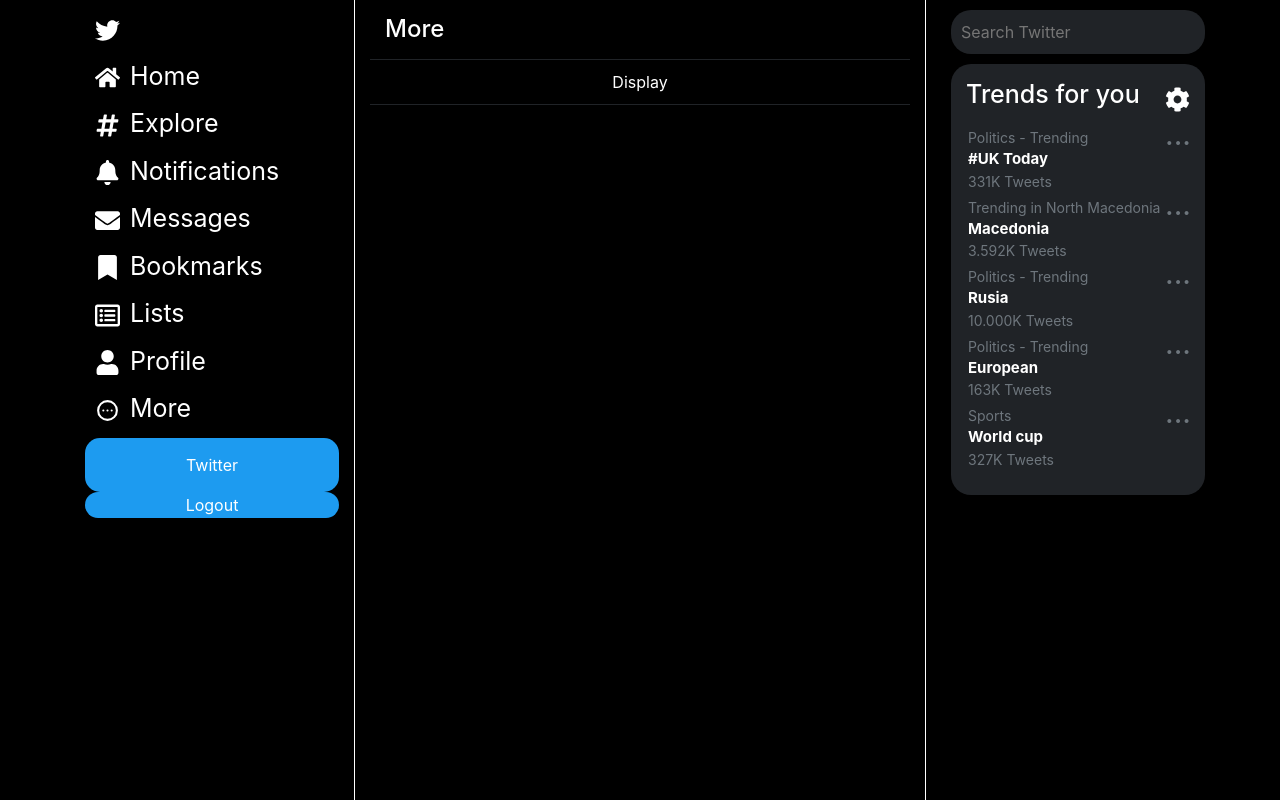
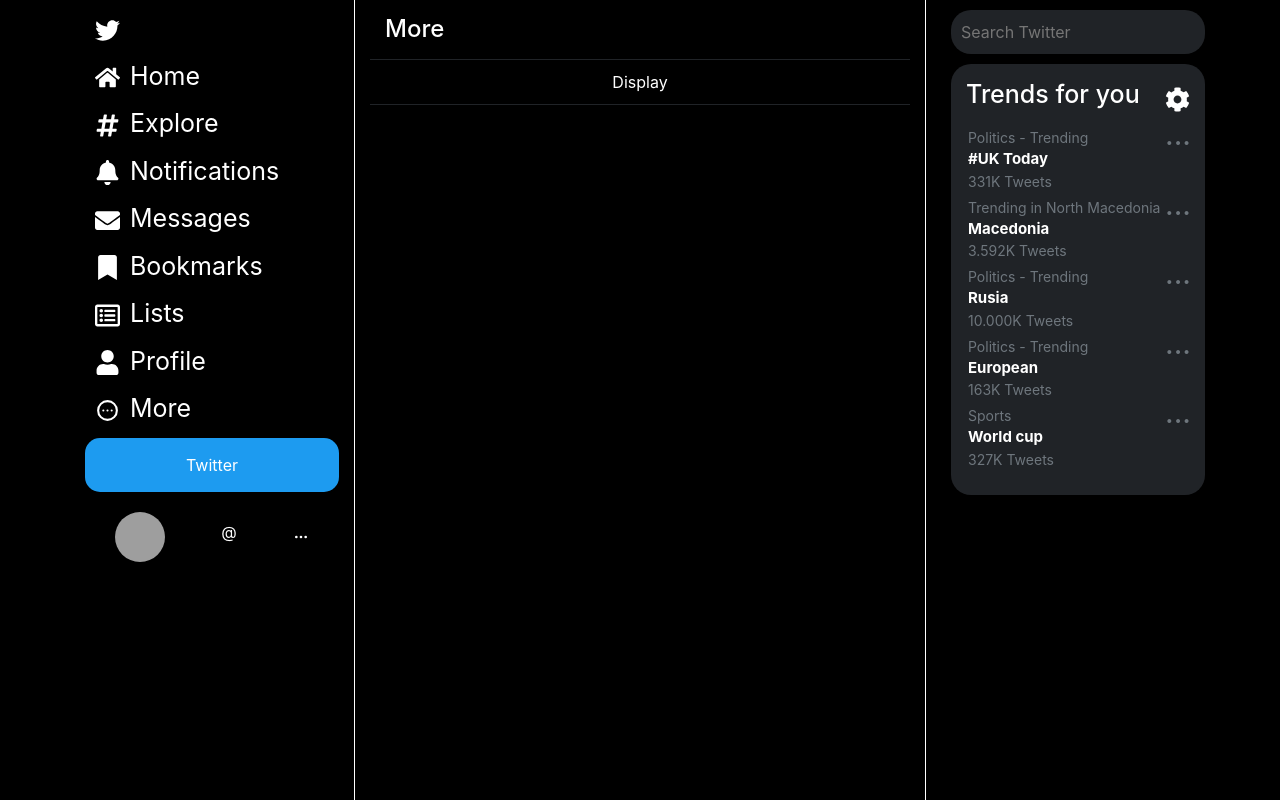
Before and after one commit to vlatko123/newtwitterapp, a React (Create React App) app: page /more in a window 1280 px wide. Built offline with nearby package versions, Linux system fonts and the light colour scheme; no server answers; grey boxes are pictures that could not be loaded.

Commit message:
Change Password + logout button

```diff
--- /dev/null
+++ b/src/components copy/modal/EditProfile.tsx
@@ -0,0 +1,94 @@
+import React, {useContext} from 'react';
+import {Modal} from 'react-bootstrap';
+import {ModalContext} from '../../context/ModalContext';
+import styled from 'styled-components';
+import {Button as Btn} from '../../components copy/button/Button';
+import {useForm} from 'react-hook-form';
+import {changePassword} from '../../mockApi/login';
+
+interface Props {
+  username: string;
+  newPassword: string;
+  repeatPassword: string;
+}
+
+export const EditProfile = () => {
+  const {show, handleClose} = useContext(ModalContext);
+
+  const {
+    register,
+    handleSubmit,
+    formState: {errors},
+  } = useForm<Props>({mode: 'onChange'});
+
+  const onSubmit = (data: Props) => {
+    if (data.newPassword === data.repeatPassword) {
+      changePassword(data.newPassword);
+    }
+  };
+
+  return (
+    <div>
+      <Modal show={show} onHide={handleClose}>
+        <form onSubmit={handleSubmit(onSubmit)}>
+          <Modal.Header>
+            <Modal.Title>
+              <div className="closeBtn" onClick={handleClose}>
+                X
+              </div>
+            </Modal.Title>
+          </Modal.Header>
+          <Modal.Body>
+            <h1 style={{color: 'white', textAlign: 'center', margin: '20px 0'}}>
+              Edit your profile
+            </h1>
+
+            <Styled.Input
+              placeholder="New password"
+              type="password"
+              {...register('newPassword', {
+                required: 'It is required',
+                minLength: 2,
+                validate: (newPassword: any) => newPassword.length > 4,
+              })}
+            />
+            {errors?.newPassword?.message ? null : (
+              <Styled.Input
+                placeholder="repeat password"
+                type="password"
+                {...register('repeatPassword', {
+                  required: 'Confirm password',
+                  minLength: 2,
+                  validate: (repeatPassword: any) => repeatPassword.length > 4,
+                })}
+              />
+            )}
+          </Modal.Body>
+          <Modal.Footer>
+            <Btn
+              name="Save"
+              type="submit"
+              backgroundColor="white"
+              color="black"
+              borderRadius="20px"
+              padding="10px 5px"
+              onClick={handleClose}
+            />
+          </Modal.Footer>
+        </form>
+      </Modal>
+    </div>
+  );
+};
+
+const Styled = {
+  Input: styled.input`
+    width: 100%;
+    padding: 10px 5px;
+    background: transparent;
+    border: 1pa solid grey;
+    border-radius: 5px;
+    margin-bottom: 10px;
+    color: white;
+  `,
+};
--- /dev/null
+++ b/src/containers/home/components/main/profile/Profile.tsx
@@ -0,0 +1,125 @@
+import React, {useContext} from 'react';
+import styled from 'styled-components';
+import {PageWrapper} from '../../../../../components copy/pageWrapper/PageWrapper';
+import {FaArrowLeft} from 'react-icons/fa';
+import {Heading} from '../../../../../components copy/heading/Heading';
+import {useNavigate} from 'react-router-dom';
+import {AuthContext} from '../../../../../context/AuthContext';
+import {Button as Btn} from '../../../../../components copy/button/Button';
+import {ModalContext} from '../../../../../context/ModalContext';
+import {GoCalendar} from 'react-icons/go';
+import {EditProfile} from '../../../../../components copy/modal/EditProfile';
+
+export const Profile = () => {
+  const navigate = useNavigate();
+  const {user, registeredUser} = useContext(AuthContext);
+  const username = user?.username;
+  const registeredUsername = registeredUser?.registerUsername;
+
+  const {handleShow} = useContext(ModalContext);
+
+  return (
+    <PageWrapper>
+      <EditProfile />
+      <Styled.Container className="col-6">
+        <Styled.HeadingWrapper>
+          <Styled.SpanWrapper onClick={() => navigate('/')}>
+            <FaArrowLeft />
+          </Styled.SpanWrapper>
+          {/*@ts-ignore*/}
+          <Heading title={username ? username : registeredUsername} />
+        </Styled.HeadingWrapper>
+        <Styled.HeadingImage>
+          <img
+            src="https://images.unsplash.com/photo-1528465424850-54d22f092f9d?ixlib=rb-1.2.1&ixid=MnwxMjA3fDB8MHxzZWFyY2h8MXx8Y292ZXIlMjBwaG90b3xlbnwwfHwwfHw%3D&w=1000&q=80"
+            alt="cover"
+            style={{width: '100%'}}
+          />
+        </Styled.HeadingImage>
+        <Styled.Wrapper>
+          <Styled.AvatarWrapper>
+            <Styled.Avatar src="https://i.pravatar.cc/100" alt="avatar" />
+          </Styled.AvatarWrapper>
+
+          <Btn
+            name="Edit Profile"
+            backgroundColor="transparent"
+            color="white"
+            borderRadius="10px"
+            border="2px solid white"
+            margin="15px 10px 0 0"
+            onClick={handleShow}
+          />
+        </Styled.Wrapper>
+        <Styled.ProfileInfo>
+          <h4>{username ? username : registeredUsername}</h4>
+          <h5>{username ? username : registeredUsername}</h5>
+          <div>
+            <GoCalendar /> Joined date
+          </div>
+          <Styled.Followers>
+            <Styled.Following>10 Following</Styled.Following>
+            <p>10 Followers</p>
+          </Styled.Followers>
+        </Styled.ProfileInfo>
+      </Styled.Container>
+    </PageWrapper>
+  );
+};
+
+const Styled = {
+  Container: styled.div`
+    width: 100%;
+    color: white;
+    padding: 0;
+  `,
+  HeadingWrapper: styled.div`
+    display: flex;
+    align-items: center;
+    justify-content: flex-start;
+    margin-left: 10px;
+  `,
+  SpanWrapper: styled.span`
+    display: flex;
+    align-items: center;
+    justify-content: center;
+    font-size: 20px;
+    width: 30px;
+    height: 30px;
+    &:hover {
+      border-radius: 50%;
+      background-color: rgb(32, 35, 39);
+    }
+  `,
+  HeadingImage: styled.div`
+    width: 100%;
+    border-bottom: 3px solid white;
+  `,
+  Wrapper: styled.div`
+    display: flex;
+    justify-content: space-between;
+  `,
+  AvatarWrapper: styled.div`
+    display: flex;
+    flex: 5;
+    margin: -10% 0 0 10px;
+  `,
+  Avatar: styled.img`
+    width: 100px;
+    height: 100px;
+    border-radius: 50%;
+    border: 3px solid white;
+  `,
+  ProfileInfo: styled.div`
+    display: flex;
+    flex-direction: column;
+    justify-content: flex-start;
+    margin: 30px 0 20px 20px;
+  `,
+  Followers: styled.div`
+    display: flex;
+  `,
+  Following: styled.p`
+    margin-right: 10px;
+  `,
+};
--- /dev/null
+++ b/src/containers/navbar/LogoutBtn.tsx
@@ -0,0 +1,48 @@
+import React, {useContext} from 'react';
+import {FiMoreHorizontal} from 'react-icons/fi';
+import styled from 'styled-components';
+import {AuthContext} from '../../context/AuthContext';
+
+export const LogoutBtn = () => {
+  const {user, registeredUser, logout} = useContext(AuthContext);
+  const username = user?.username;
+  const registeredUsername = registeredUser?.registerUsername;
+  return (
+    <Styled.Container onClick={logout}>
+      <Styled.Avatar src="https://i.pravatar.cc/100" alt="profile" />
+      <Styled.ProfileWrapper>
+        <h6>{username ? username : registeredUsername}</h6>
+        <p>@{username ? username : registeredUsername}</p>
+      </Styled.ProfileWrapper>
+      <Styled.Icon>
+        <FiMoreHorizontal />
+      </Styled.Icon>
+    </Styled.Container>
+  );
+};
+
+const Styled = {
+  Container: styled.div`
+    display: flex;
+    justify-content: space-between;
+    margin: 10px 20px;
+    padding: 10px;
+    color: white;
+    &:hover{
+        background: rgba(32, 35, 39, 0.2);
+        border-radius: 20px;
+    `,
+  Avatar: styled.img`
+    width: 50px;
+    height: 50px;
+    border-radius: 50%;
+  `,
+  ProfileWrapper: styled.div`
+    display: flex;
+    flex-direction: column;
+  `,
+  Icon: styled.div`
+    display: flex;
+    align-items: center;
+  `,
+};
--- a/src/containers/navbar/Navbar.tsx
+++ b/src/containers/navbar/Navbar.tsx
@@ -12,11 +12,11 @@
 import {FaUser} from 'react-icons/fa';
 import {HiOutlineDotsCircleHorizontal} from 'react-icons/hi';
 import {ThemeContext} from '../../context/Contexts';
-import {AuthContext} from '../../context/AuthContext';
+import {LogoutBtn} from './LogoutBtn';
 
 export const Navbar = () => {
   const {theme} = useContext(ThemeContext);
-  const {logout} = useContext(AuthContext);
+
   return (
     <Styled.Container theme={theme} className="col-3">
       <NavbarLink to="/" text="" icon={<FaTwitter />} />
@@ -39,12 +39,8 @@
         textColor="white"
         padding="15px 30px"
       />
-      <Button
-        backgroundColor="RGB(29, 155, 240)"
-        textColor="white"
-        name="Logout"
-        onClick={logout}
-      />
+
+      <LogoutBtn />
     </Styled.Container>
   );
 };
```
